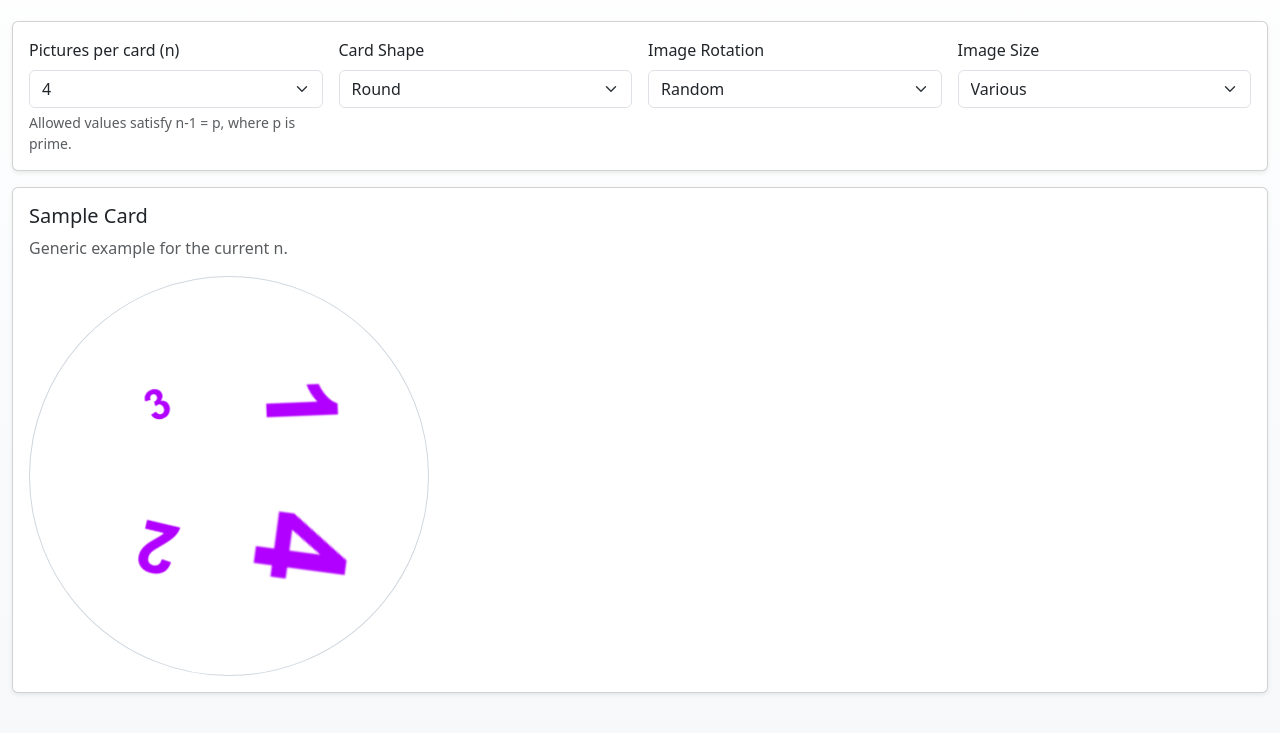
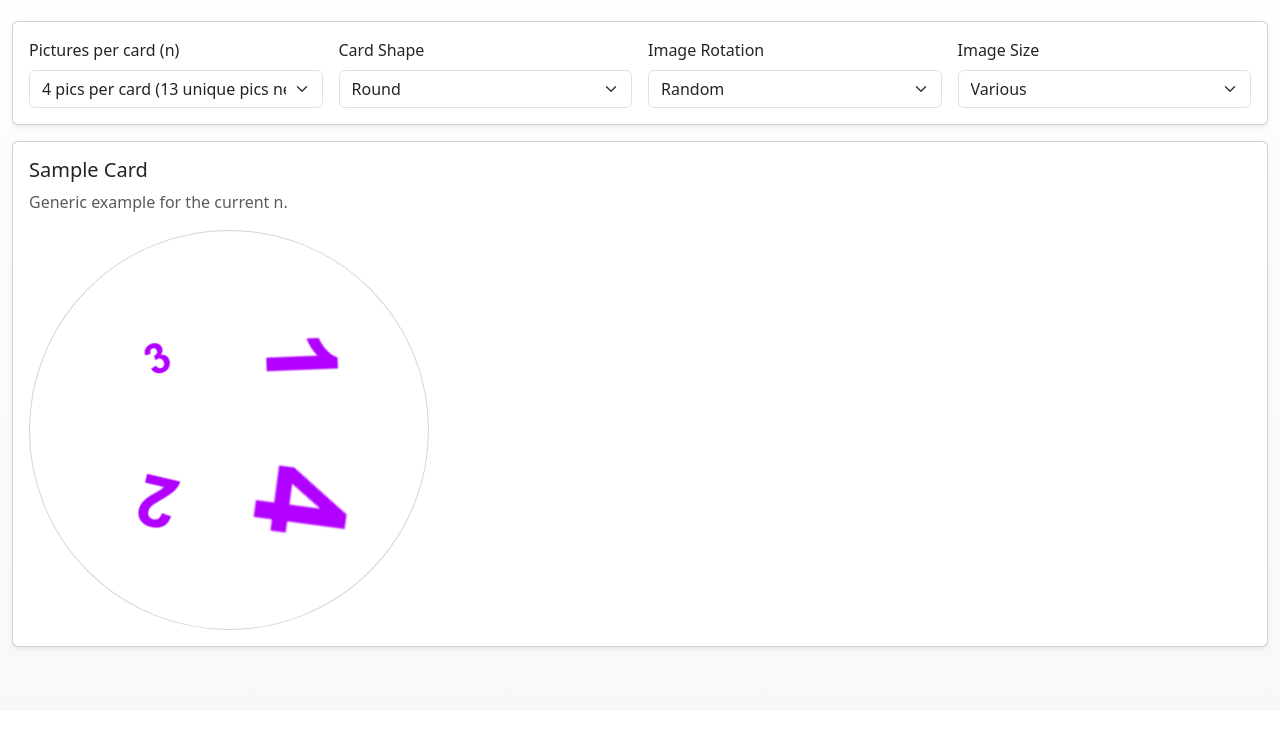
Before and after one commit to hoza-labs/findit, a website with bundled scripts: page src/basic-info.html in a window 1280 px wide. Shown: the part 163-896 px from the top of the page. After the commit the page ends 874 px from the top, so only its background shows below. Built offline with nearby package versions, Linux system fonts and the light colour scheme.

Commit message:
Pics per Card dropdown includes total cards needed

```diff
--- a/src/basic-info.html
+++ b/src/basic-info.html
@@ -54,13 +54,12 @@
             <div>
               <label for="symbols-select" class="form-label">Pictures per card (n)</label>
               <select id="symbols-select" class="form-select" required>
-                <option value="3">3</option>
-                <option value="4">4</option>
-                <option value="6">6</option>
-                <option value="8">8</option>
-                <option value="12">12</option>
+                <option value="3">3 pics per card (7 unique pics needed)</option>
+                <option value="4">4 pics per card (13 unique pics needed)</option>
+                <option value="6">6 pics per card (31 unique pics needed)</option>
+                <option value="8">8 pics per card (57 unique pics needed)</option>
+                <option value="12">12 pics per card (133 unique pics needed)</option>
               </select>
-              <div class="form-text">Allowed values satisfy n-1 = p, where p is prime.</div>
             </div>
 
             <div>
```
